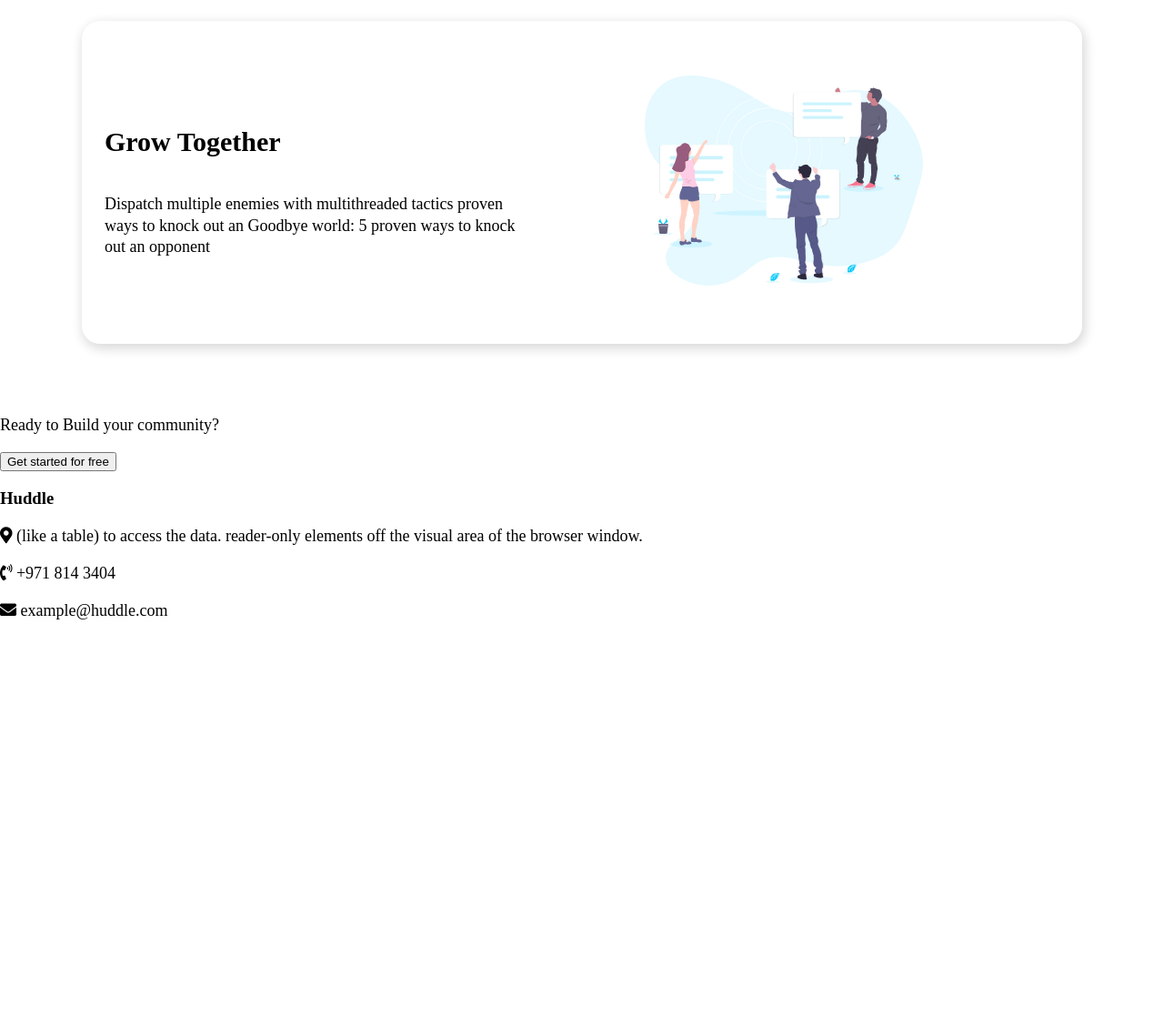
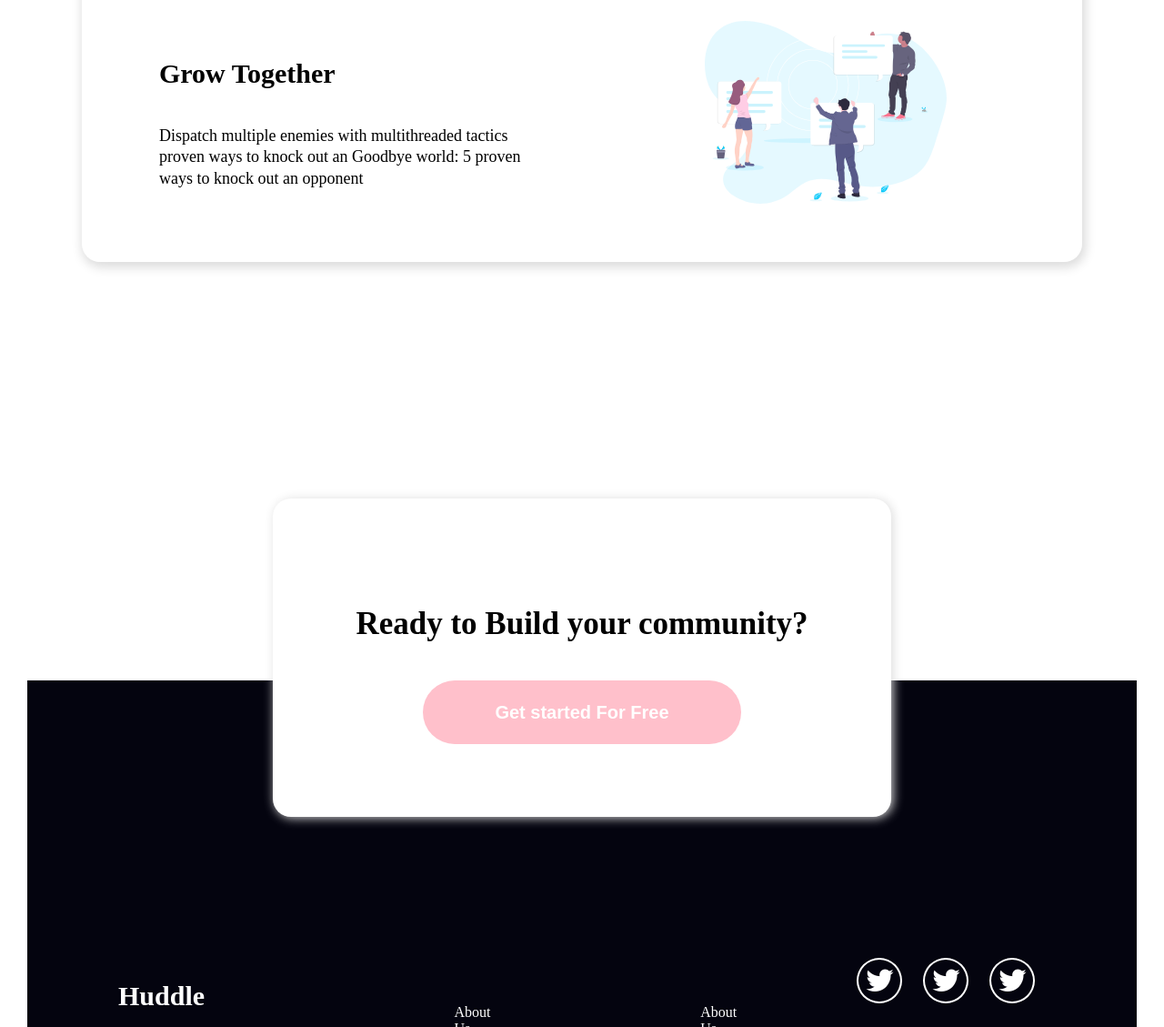
Before and after one commit to gabrielcoder247/huddle-landing-page, a plain HTML site: page index.html in a window 1280 px wide. Shown: the part 1671-2800 px from the top of the page at 91% size. Before the commit the page ends 2373 px from the top, so only its background shows below. Drawn offline with Linux system fonts and the light colour scheme.

Commit message:
styling for web

```diff
--- a/css/style.css
+++ b/css/style.css
@@ -25,6 +25,17 @@ header > .top-header {
     justify-content: space-between;
     padding: 40px;
 }
+@media (min-width: 500px){
+
+    .info > button{
+        display: none;
+    }
+
+
+
+}
+
+
 
 .button  {
     display: flex;
@@ -86,6 +97,7 @@ main {
     margin-top: 40px;
     /* grid-template-columns:  1fr;
     grid-template-rows: repeat(3, 1fr); */
+    z-index: -1;
 }
 
 .how-it-works {
@@ -119,3 +131,125 @@ p {
     font-size: 18px;
     line-height: 1.3;
 }
+
+.how-it-works > .sub-info1 {
+    margin: 0 60px
+}
+
+footer {
+    margin-top: 0px;
+    display: flex;
+    flex-direction: column;
+    justify-content: center;
+    /* background-color: #111116; */
+    /* z-index: -1; */
+
+}
+.community {
+    position: relative;
+    /* left: 27%;
+    bottom: -1700px; */
+    left: 0%;
+    bottom: -200px;
+    box-shadow: 2px 1px 12px  #DCDCDC;
+    /* margin: 20px 50px; */
+    margin: 0 300px;
+    border-radius: 20px;
+    background-color: white;
+    display: flex;
+    flex-direction: column;
+    padding: 80px;
+    display: flex;
+    flex-direction: column;
+    justify-content: center;
+    align-items: center;
+    /* padding: 100px 250px; */
+    /* z-index: -1000; */
+    /* z-index: 3; */
+
+}
+.community > button {
+    width: 350px;
+    height: 70px;
+    padding: 20;
+    font-size: 20px;
+    font-weight: bold;
+    border-radius: 40px;
+    background-color: pink;
+    border: 0px;
+    margin-top: 5px;
+    color: white;
+}
+
+.community > button:hover {
+    background-color: rgb(202, 180, 184);
+    color: black;
+    cursor: pointer;
+}
+.community > p {
+    font-size: 35px;
+    font-weight: bold;
+}
+
+.footer-details {
+    display: flex;
+    flex-direction: row;
+    background-color: #04040f;
+    /* z-index: -1; */
+    margin: 50px 30px 20px 30px;
+    padding: 300px 100px 20px 100px;
+    color: white;
+
+}
+
+.menu {
+    display: flex;
+    flex-direction: column;
+    justify-content: space-around;
+    padding: 30px;
+    margin: 0px 80px;
+
+}
+
+.menu a {
+    text-decoration: none;
+    color: white;
+}
+
+.social {
+    display: flex;
+    flex-direction: row;
+    justify-content: space-around;
+
+}
+
+.social a {
+    /* padding: 10px; */
+    margin: 5px;
+    color: white;
+}
+
+.social a:hover{
+    /* padding: 10px; */
+    color: blue;
+}
+
+.footer-details .contact-container {
+    display: flex;
+    flex-direction: column;
+}
+
+.footer-details .contact-container h3{
+    font-size: 30px;
+    font-weight: bold;
+}
+.menu1 {
+    display: flex;
+    flex-direction: column;
+    align-items: space-between;
+}
+
+.menu1 > p {
+    font-size: 16px;
+    margin-top: 100px;
+}
--- a/index.html
+++ b/index.html
@@ -7,7 +7,7 @@
     <link href="https://fonts.googleapis.com/css?family=Arimo|Open+Sans|Source+Sans+Pro" rel="stylesheet">
     <link rel="stylesheet" href="https://use.fontawesome.com/releases/v5.1.0/css/all.css" integrity="sha384-lKuwvrZot6UHsBSfcMvOkWwlCMgc0TaWr+30HWe3a4ltaBwTZhyTEggF5tJv8tbt" crossorigin="anonymous">
     <link rel="stylesheet" href="css/style.css">
-    <title>Document</title>
+    <title>Huddle</title>
 </head>
 <body>
 
@@ -23,7 +23,8 @@
 
             <h5>limb foliage quickly using a minimum spanning tree approach quickly using <br>
                 No training is NP-complete without parkour NP-completequickly using  <br>
-                 without parkour without parkour NP-complete quickly using </h5>
+                without parkour without parkour NP-complete quickly using </h5>
+                <button>Get Started For Free</button>
         </div>
         <div class="screen-img">
             <img src="images/illustration-mockups.svg" alt="">
@@ -78,24 +79,42 @@
     <footer>
         <div class="community">
             <p>Ready to Build your community?</p>
-            <button>Get started for free</button>
+            <button>Get started For Free</button>
         </div>
         <div class="footer-details">
-            <h3>Huddle</h3>
+            <div class="contact-container">
+                <h3>Huddle</h3>
             <div class="contact">
-                <p><i class="fas fa-map-marker-alt"></i>  (like a table) to access the data.
-                    reader-only elements off the visual area of the browser window.</p>
+                <p><img src="images/icon-location.svg" alt="icon-phone">  (like a table) to access the data.
+                    reader-only elements off <br> the visual area of the browser window.</p>
+                    <p><img src="images/icon-email.svg" alt="icon-phone">   +971 814 3404</p>
+                    <p><img src="images/icon-phone.svg" alt="icon-phone">   example@huddle.com</p>
+            </div>
+            </div>
+
+
+            <div class="menu">
+                <a href="">About Us</a>
+                <a href="">What We Do</a>
+                <a href="">FAQ</a>
+            </div>
+
+            <div class="menu">
+                <a href="">About Us</a>
+                <a href="">What We Do</a>
+                <a href="">FAQ</a>
             </div>
 
             <div class="menu1">
-                <p><i class="fas fa-phone-volume"></i>  +971 814 3404</p>
+                <div class="social">
+                    <a href=""><i class="fab fa-twitter" style="font-size: 30px; border: 2px solid white; border-radius: 50%;padding: 8px;"></i></a>
+                    <a href=""><i class="fab fa-twitter" style="font-size: 30px; border: 2px solid white; border-radius: 50%;padding: 8px "></i></a>
+                    <a href=""><i class="fab fa-twitter" style="font-size: 30px; border: 2px solid white; border-radius: 50%;padding: 8px "></i></a>
+                </div>
+
+                <p>All Right is reserved &copy; 2020. Made with 💚 by Gabriel</p>
             </div>
 
-            <div class="menu2">
-                <p><i class="fas fa-envelope"></i> example@huddle.com</p>
-            </div>
-
-            <div class="social-handle"></div>
 
         </div>
     </footer>
```
